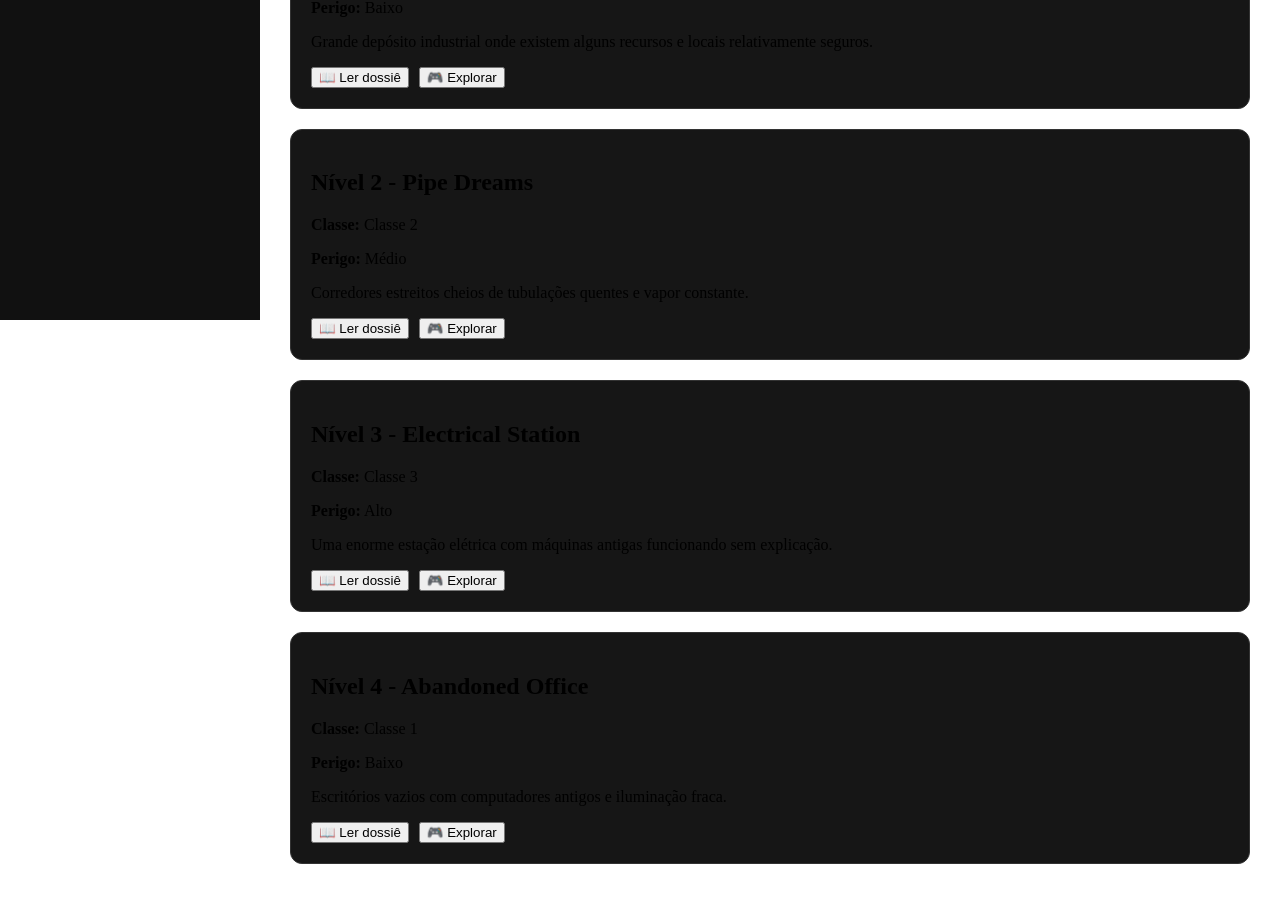
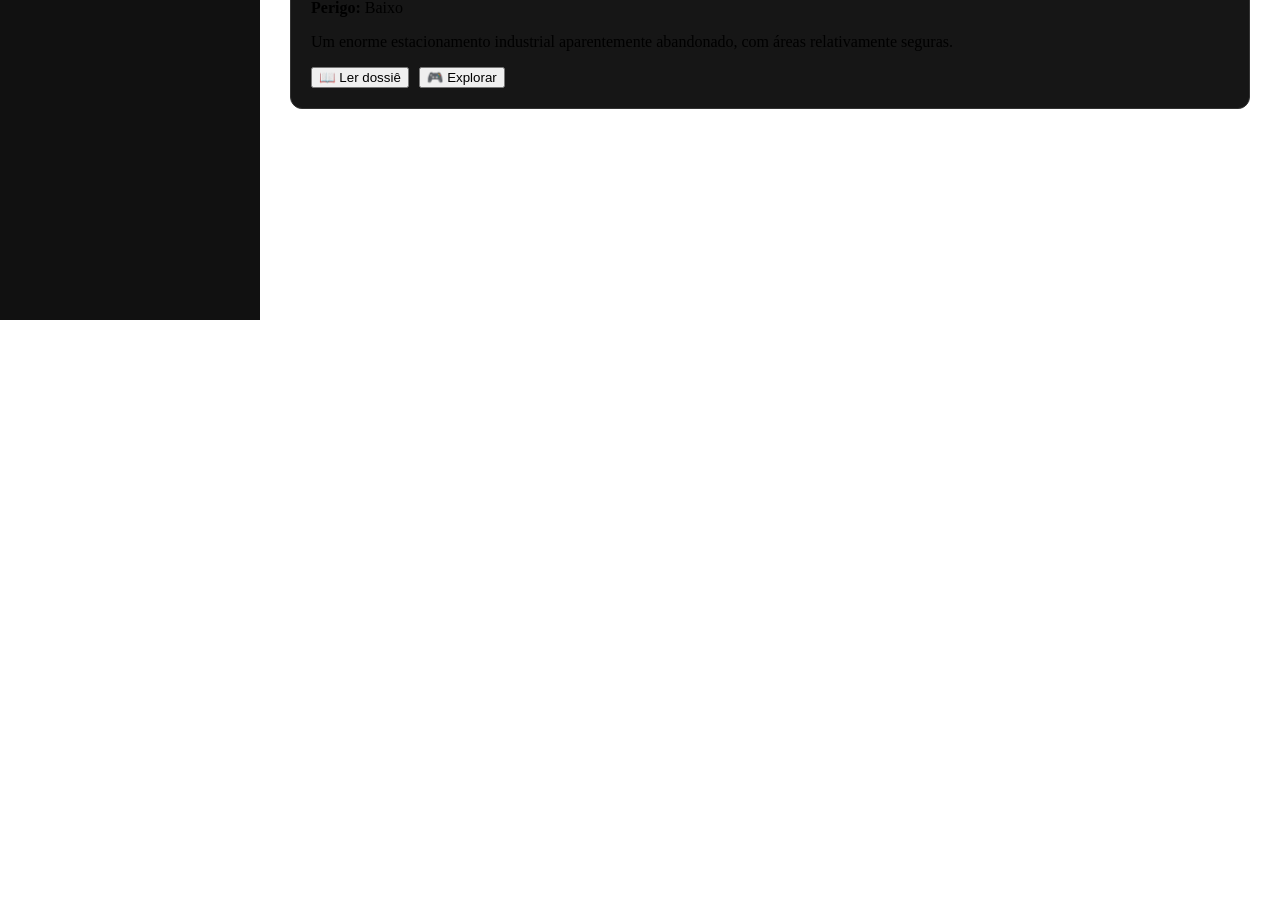
Before and after one commit to patopinhodoff-crypto/Backrooms-Explorer, a React (Vite) app: page / in a window 1280 px wide. Shown: the part 520-1422 px from the top of the page. After the commit the page ends 860 px from the top, so only its background shows below. Built offline with nearby package versions, Linux system fonts and the light colour scheme; a web font is replaced by a local one.

Commit message:
Update levels.ts

```diff
--- a/src/data/levels.ts
+++ b/src/data/levels.ts
@@ -3,8 +3,20 @@ export interface Level {
   nome: string;
   classe: string;
   perigo: string;
+
   descricao: string;
+
+  anomalias: string[];
   entidades: string[];
+  recursos: string[];
+
+  entrada: string;
+  saida: string;
+
+  dicas: string[];
+  curiosidades: string;
+
+  relato: string;
 }
 
 export const levels: Level[] = [
@@ -13,44 +25,82 @@ export const levels: Level[] = [
     nome: "Lobby",
     classe: "Classe 1",
     perigo: "Baixo",
+
     descricao:
-      "Corredores amarelos infinitos, carpete úmido e luzes fluorescentes. É o primeiro nível encontrado pela maioria dos exploradores.",
-    entidades: ["Nenhuma confirmada"],
+      "Corredores amarelos infinitos, carpete úmido e luzes fluorescentes. O primeiro nível conhecido das Backrooms.",
+
+    anomalias: [
+      "Corredores parecem mudar lentamente",
+      "Sons distantes sem origem"
+    ],
+
+    entidades: [
+      "Nenhuma confirmada"
+    ],
+
+    recursos: [
+      "Água de Amêndoa",
+      "Mochilas abandonadas"
+    ],
+
+    entrada:
+      "Um noclip acidental da realidade pode levar ao nível.",
+
+    saida:
+      "Encontrar transições escondidas nos corredores.",
+
+    dicas: [
+      "Não corra sem motivo",
+      "Marque seu caminho",
+      "Economize recursos"
+    ],
+
+    curiosidades:
+      "Apesar de parecer simples, muitos exploradores acabam presos por causa da imensidão do local.",
+
+    relato:
+      "Caminhei por horas. O som das lâmpadas era a única coisa que me acompanhava."
   },
+
   {
     id: 1,
     nome: "Habitable Zone",
     classe: "Classe 1",
     perigo: "Baixo",
+
     descricao:
-      "Grande depósito industrial onde existem alguns recursos e locais relativamente seguros.",
-    entidades: ["Skin-Stealers"],
-  },
-  {
-    id: 2,
-    nome: "Pipe Dreams",
-    classe: "Classe 2",
-    perigo: "Médio",
-    descricao:
-      "Corredores estreitos cheios de tubulações quentes e vapor constante.",
-    entidades: ["Hounds", "Smilers"],
-  },
-  {
-    id: 3,
-    nome: "Electrical Station",
-    classe: "Classe 3",
-    perigo: "Alto",
-    descricao:
-      "Uma enorme estação elétrica com máquinas antigas funcionando sem explicação.",
-    entidades: ["Facelings", "Hounds"],
-  },
-  {
-    id: 4,
-    nome: "Abandoned Office",
-    classe: "Classe 1",
-    perigo: "Baixo",
-    descricao:
-      "Escritórios vazios com computadores antigos e iluminação fraca.",
-    entidades: ["Poucas entidades"],
-  },
+      "Um enorme estacionamento industrial aparentemente abandonado, com áreas relativamente seguras.",
+
+    anomalias: [
+      "Veículos aparecem em locais diferentes",
+      "Ecos de motores sem origem"
+    ],
+
+    entidades: [
+      "Skin-Stealers"
+    ],
+
+    recursos: [
+      "Ferramentas",
+      "Água",
+      "Materiais abandonados"
+    ],
+
+    entrada:
+      "Pode ser encontrado através de uma saída instável do Nível 0.",
+
+    saida:
+      "Portas específicas levam a outros níveis.",
+
+    dicas: [
+      "Não siga sons desconhecidos",
+      "Evite ficar parado por muito tempo"
+    ],
+
+    curiosidades:
+      "É considerado um dos primeiros níveis onde humanos conseguem sobreviver por mais tempo.",
+
+    relato:
+      "Parecia seguro demais. E nas Backrooms, isso nunca é um bom sinal."
+  }
 ];
```
